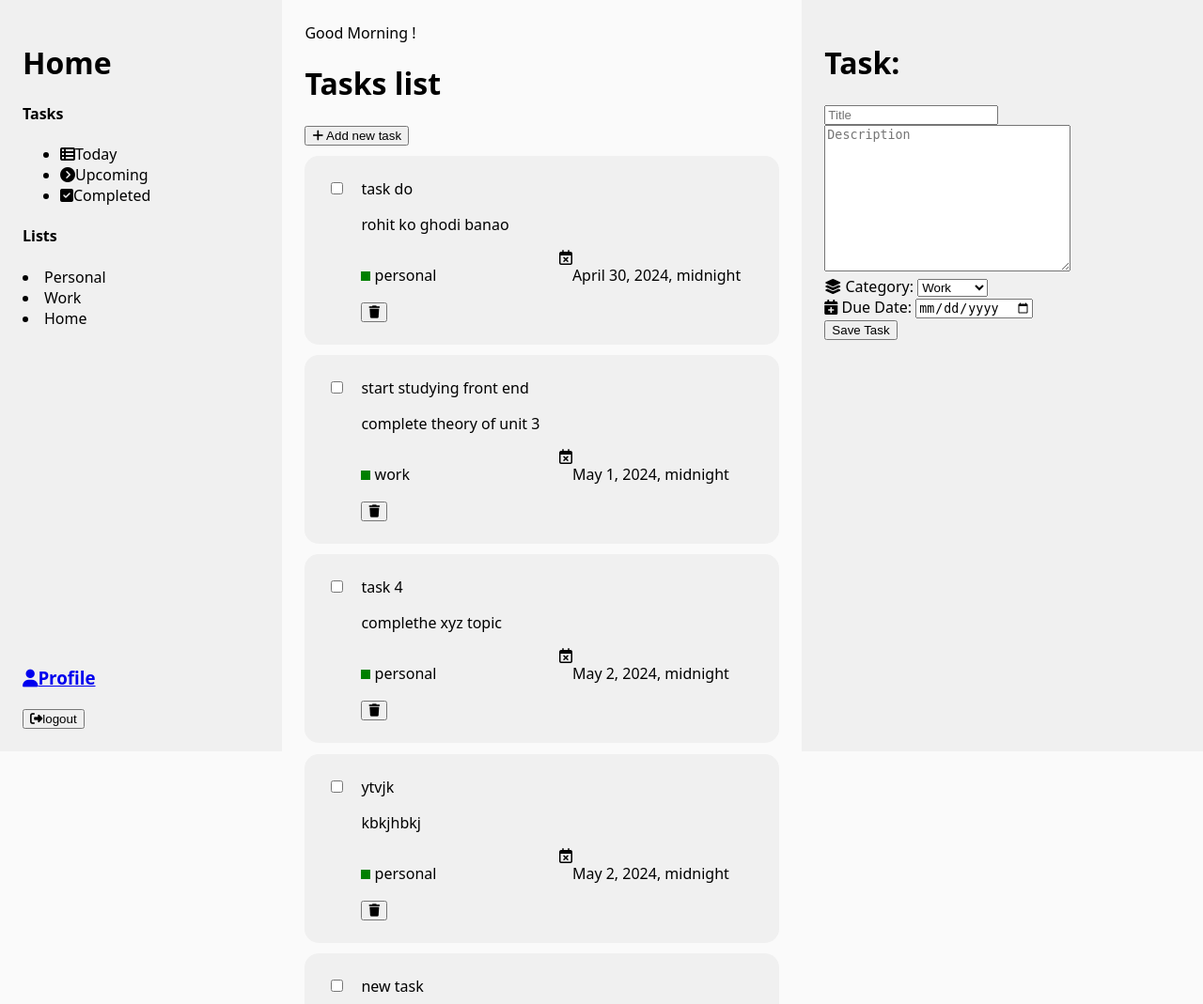
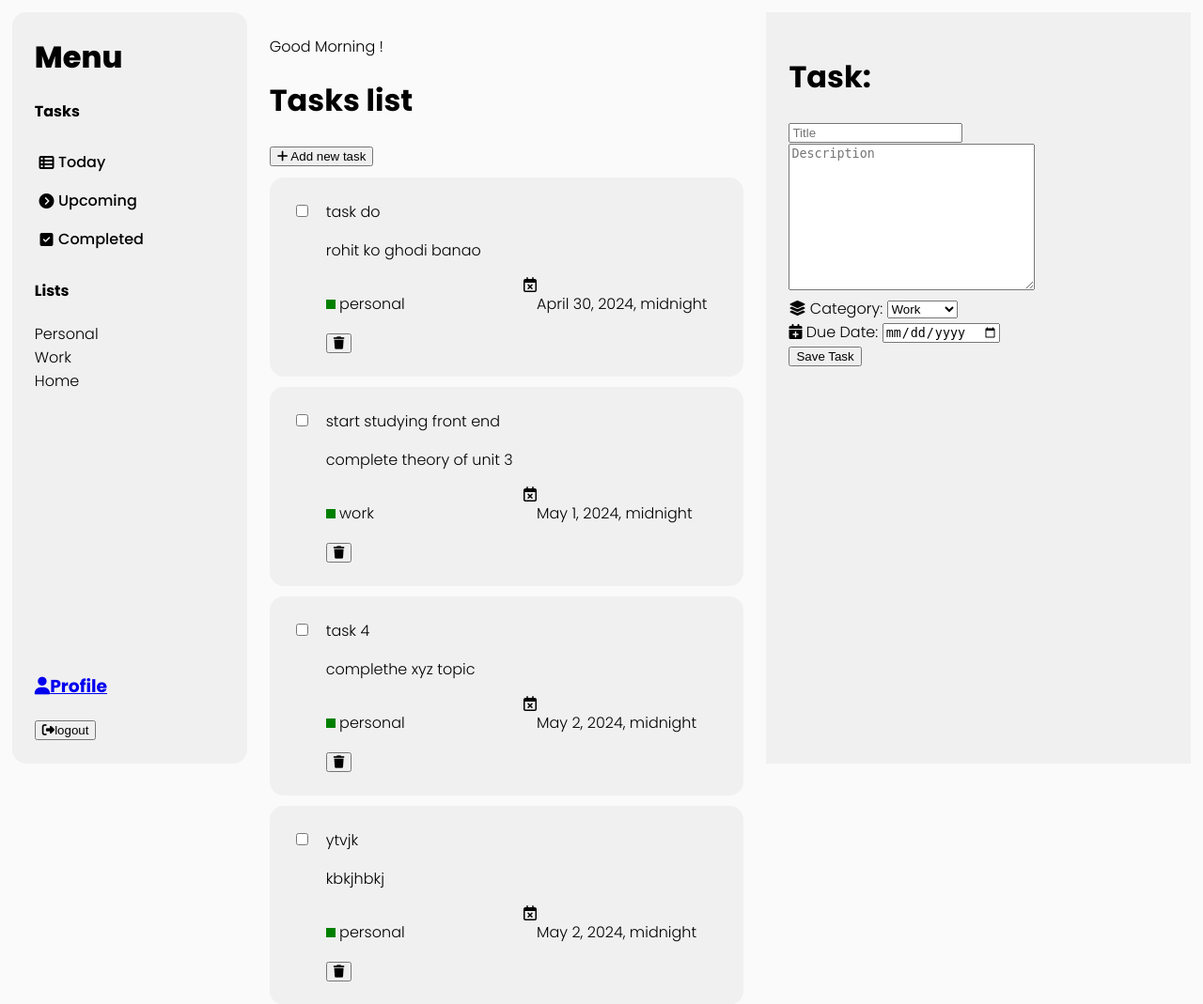
Before and after one commit to AbhinavSinghSokhi/py-dev-cvalley, a Django app: template campusvalley/todo_list/templates/dashboard.html in a window 1280 px wide. Shown: the top 1069 px of the page at 94% size. Run offline with Django 5.2, Linux system fonts and the light colour scheme; the template is opened without the code that fills it: values that come from a table or form of the project are taken from there, others are empty; data comes from the database, SQL or seed files in the repository; both versions use the stored data as it was after the commit; some libraries are stand-ins or nearby versions.

Commit message:
added sidebar task list styles

```diff
--- a/campusvalley/todo_list/static/css/dashboard.css
+++ b/campusvalley/todo_list/static/css/dashboard.css
@@ -1,7 +1,10 @@
 body{
     background-color: rgb(250, 250, 250);
-    margin: 0%;
-    font-family: system-ui, -apple-system, BlinkMacSystemFont, 'Segoe UI', Roboto, Oxygen, Ubuntu, Cantarell, 'Open Sans', 'Helvetica Neue', sans-serif;
+    padding: 1%;
+    margin: 0px;
+    font-family: "Poppins", sans-serif;
+    font-weight: 300;
+    font-style: normal;
 }
 
 .dashboard{
@@ -14,15 +17,63 @@
     background-color: rgb(240, 240, 240);
     padding: 1.5rem;
     display: flex;
+    border-radius: 15px;
     flex-direction: column;
     justify-content: space-between;
-    div{
+    -webkit-border-radius: 15px;
+    -moz-border-radius: 15px;
+    -ms-border-radius: 15px;
+    -o-border-radius: 15px;
+    .div
+        {
         width: 100%;
     }
 }
 
+#menu {
+    font-family: "Poppins", sans-serif;
+    font-weight: 800;
+    font-style: normal;
+    font-size: 2rem;
+  }
+
+.tasks-item{
+    padding: 8px 0px;
+    /* margin: 4px 0px; */
+    list-style: none;
+    display: flex;
+    border-radius: 5px;
+    -webkit-border-radius: 5px;
+    -moz-border-radius: 5px;
+    -ms-border-radius: 5px;
+    -o-border-radius: 5px;
+    font-weight: 500;
+}
+
+.tasks-item:hover{
+    background-color:rgb(250, 250, 250) ;
+    font-weight: 550;
+}
+
+.task-item-icon{
+    flex: 1;
+    display: flex;
+    align-items: center;
+    justify-content: center;
+
+}
+
+.task-item-text{
+    flex: 7;
+}
+
+.lists-item{
+    width: 100%;
+    list-style: none;
+  }
+
 .task-list-section {
-    flex: 4;
+    flex: 5;
     padding: 1.5rem;
 }
 
@@ -52,7 +103,7 @@
 }
 
 .new-task-form-section {
-    flex: 3;
+    flex: 4;
     background-color: rgb(240, 240, 240);
     padding: 1.5rem;
 }
--- a/campusvalley/todo_list/templates/dashboard.html
+++ b/campusvalley/todo_list/templates/dashboard.html
@@ -6,6 +6,10 @@
     <title>Dashboard</title>
     <link rel="stylesheet" href="https://cdnjs.cloudflare.com/ajax/libs/font-awesome/6.5.1/css/all.min.css" integrity="sha512-DTOQO9RWCH3ppGqcWaEA1BIZOC6xxalwEsw9c2QQeAIftl+Vegovlnee1c9QX4TctnWMn13TZye+giMm8e2LwA==" crossorigin="anonymous" referrerpolicy="no-referrer" />
 
+    <link rel="preconnect" href="https://fonts.googleapis.com">
+    <link rel="preconnect" href="https://fonts.gstatic.com" crossorigin>
+    <link href="https://fonts.googleapis.com/css2?family=Poppins:wght@300;400;500;600;700;800;900&display=swap" rel="stylesheet">
+
     {% load static %}
     <link rel="stylesheet" href="{% static '/css/dashboard.css' %}">
 </head>
@@ -13,17 +17,30 @@
     <div class="dashboard">
         <div class="sidebar-section">
             <div class="home-options">
-                <h1>Home</h1>
+                <div id="menu">Menu</div>
                 <h4>Tasks</h4>
-                <ul>
-                    <li><i class="fa-solid fa-table-list"></i>Today</li>
-                    <li><i class="fa-solid fa-circle-chevron-right"></i>Upcoming</li>
-                    <li><i class="fa-solid fa-square-check"></i>Completed</li>
-                </ul>
+                    <li class="tasks-item">
+                        <div class="task-item-icon">
+                            <i class="fa-solid fa-table-list"></i>
+                        </div>
+                        <div class="task-item-text">
+                            Today
+                        </div>
+                    </li>
+                    <li class="tasks-item">
+                        <div  class="task-item-icon">
+                            <i class="fa-solid fa-circle-chevron-right "></i>
+                        </div>
+                        <div class="task-item-text">Upcoming</div>
+                    </li>
+                    <li class="tasks-item">
+                        <div  class="task-item-icon"><i class="fa-solid fa-square-check "></i></div>
+                        <div class="task-item-text">Completed</div>
+                    </li>
                 <h4>Lists</h4>
-                <li>Personal</li>
-                <li>Work</li>
-                <li>Home</li>
+                <li class="lists-item">Personal</li>
+                <li class="lists-item">Work</li>
+                <li class="lists-item">Home</li>
             </div>
             <div class="signout-profile">
                 <a href="user_profile"><h3><i class="fa-solid fa-user"></i>Profile</h3></a>
```
Also changed, not shown: campusvalley/db.sqlite3.
